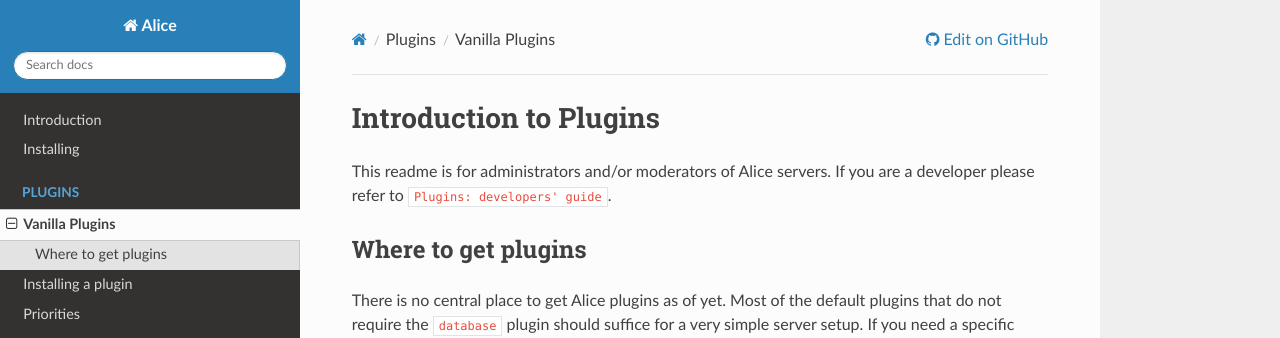
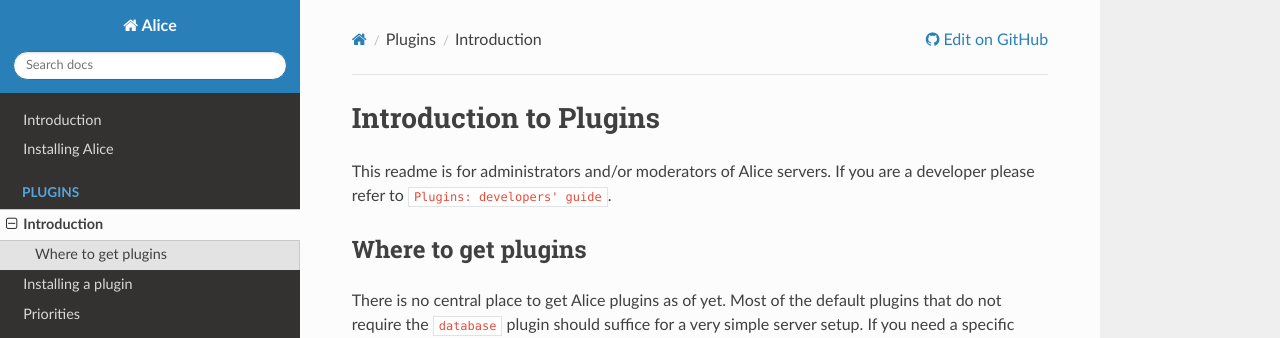
Before and after one commit to WiggleWizard/alice, an MkDocs documentation site: the page built from docs/plugins/index.md, in a window 1280 px wide. Shown: the top 338 px of the page. Built offline with MkDocs 1.6.1, drawn with Linux system fonts in a browser that asks for light colours; nearby versions of some CDN libraries; old or Windows-style settings are respelled for this version of MkDocs.

Commit message:
Doc updates

```diff
--- a/mkdocs.yml
+++ b/mkdocs.yml
@@ -4,9 +4,9 @@ theme: readthedocs
 
 pages:
 - ['index.md', 'Introduction']
-- ['installing.md', 'Installing']
+- ['installing.md', 'Installing Alice']
 
-- ['plugins/index.md', 'Plugins', 'Vanilla Plugins']
+- ['plugins/index.md', 'Plugins', 'Introduction']
 - ['plugins/installing.md', 'Plugins', 'Installing a plugin']
 - ['plugins/priorities.md', 'Plugins', 'Priorities']
 
```
